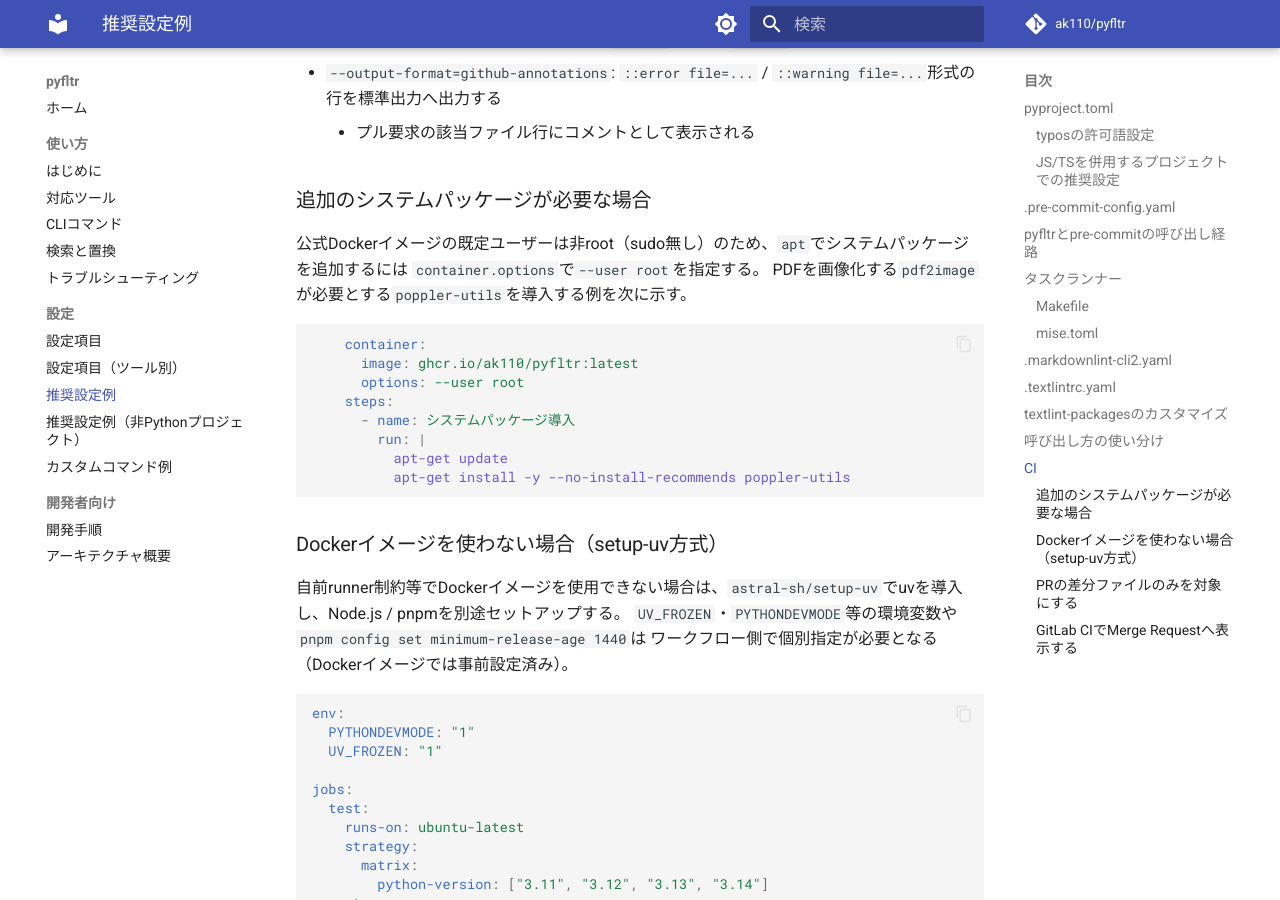
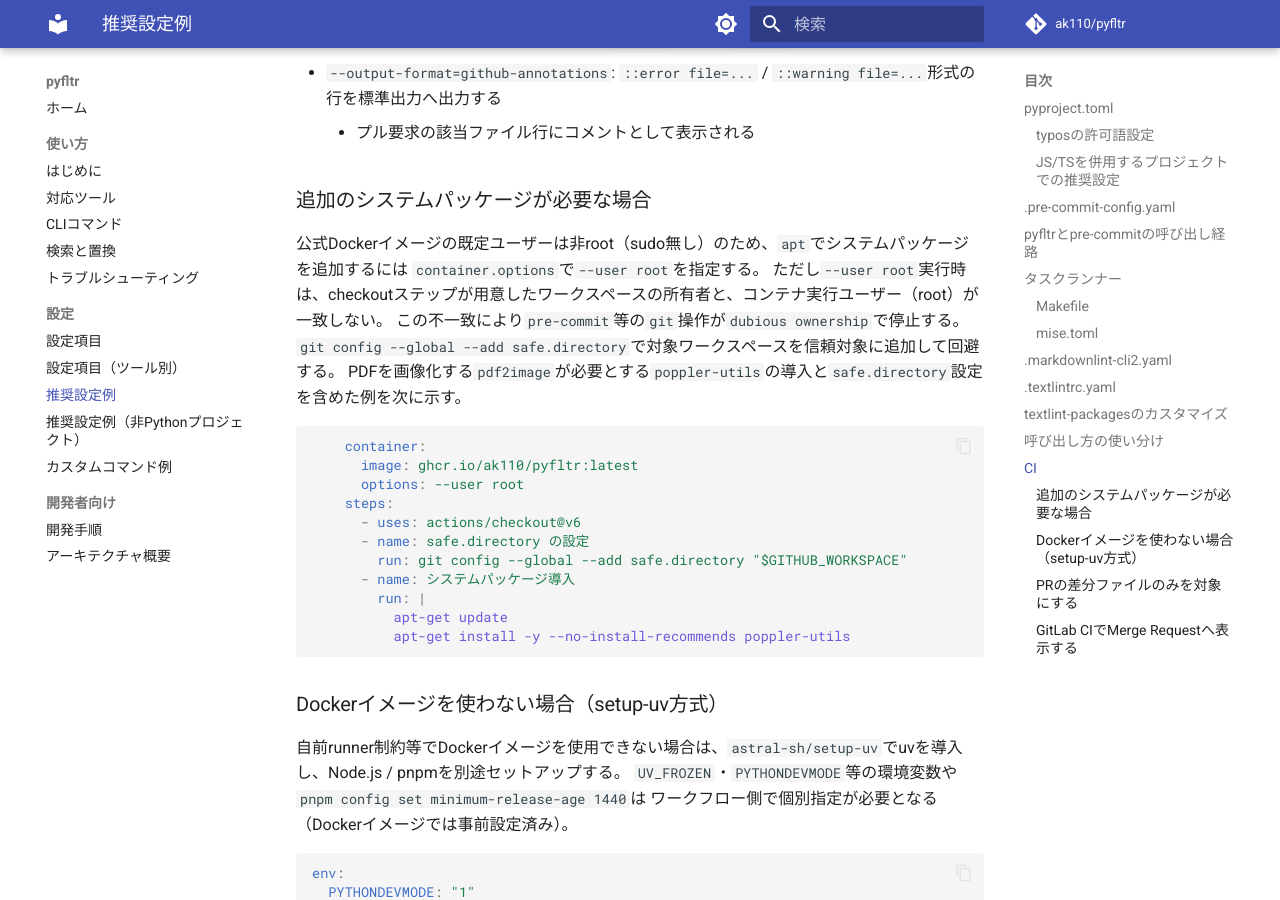
Before and after one commit to ak110/pyfltr, an MkDocs documentation site: the page built from docs/guide/recommended.md, in a window 1280 px wide and 900 px high, scrolled down 10681 px. Built offline with MkDocs 1.6.1 and Material for MkDocs 9.7.7, drawn with Linux system fonts in a browser that asks for light colours; comment, search, counter and statistics services are not loaded.

Commit message:
docs(recommended): CIのroot実行例にgit信頼ディレクトリ設定を追記する
Co-Authored-By: Claude Opus 4.7 (1M context) <noreply@anthropic.com>

````diff
--- a/docs/guide/recommended.md
+++ b/docs/guide/recommended.md
@@ -463,13 +463,19 @@ jobs:
 
 公式Dockerイメージの既定ユーザーは非root（sudo無し）のため、`apt`でシステムパッケージを追加するには
 `container.options`で`--user root`を指定する。
-PDFを画像化する`pdf2image`が必要とする`poppler-utils`を導入する例を次に示す。
+ただし`--user root`実行時は、checkoutステップが用意したワークスペースの所有者と、コンテナ実行ユーザー（root）が一致しない。
+この不一致により`pre-commit`等の`git`操作が`dubious ownership`で停止する。
+`git config --global --add safe.directory`で対象ワークスペースを信頼対象に追加して回避する。
+PDFを画像化する`pdf2image`が必要とする`poppler-utils`の導入と`safe.directory`設定を含めた例を次に示す。
 
 ```yaml
     container:
       image: ghcr.io/ak110/pyfltr:latest
       options: --user root
     steps:
+      - uses: actions/checkout@v6
+      - name: safe.directory の設定
+        run: git config --global --add safe.directory "$GITHUB_WORKSPACE"
       - name: システムパッケージ導入
         run: |
           apt-get update
````
